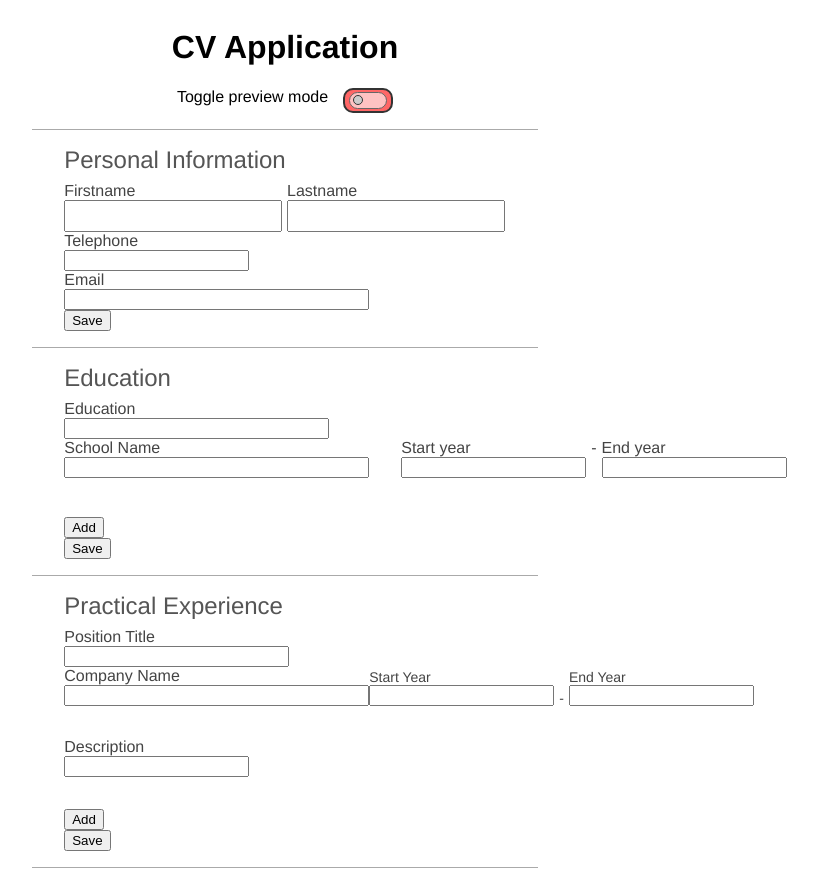
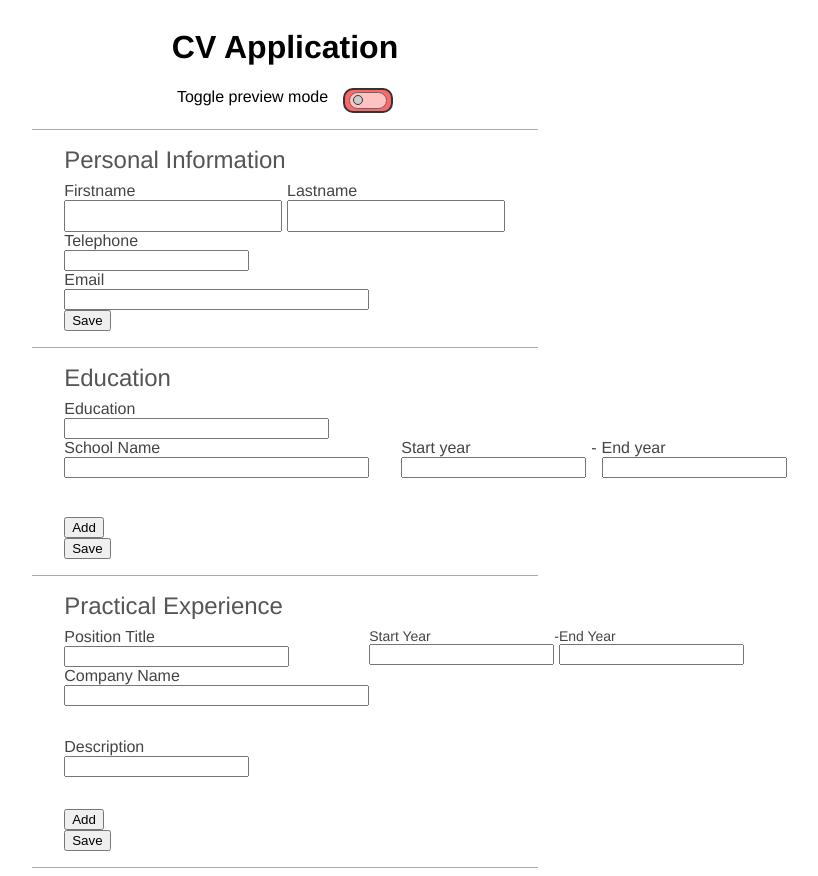
Before and after one commit to JSHC/odin-cvproject, a React (Create React App) app: page / in a window 1280 px wide. Shown: the whole page, without its empty margins (355-1173 px from the left). Built offline with nearby package versions, Linux system fonts and the light colour scheme.

Commit message:
Replace year fields with YearRangeComponent

```diff
--- a/src/components/PracticalExperienceComponent.js
+++ b/src/components/PracticalExperienceComponent.js
@@ -1,6 +1,7 @@
 import React from 'react';
 import Field from './Field';
 import '../styles/PracticalExperienceComponent.css';
+import YearRangeComponent from './YearRangeComponent';
 
 class PracticalExperienceComponent extends React.Component {
 
@@ -30,23 +31,9 @@ class PracticalExperienceComponent extends React.Component {
                     editEnabled={editEnabled}
                     className="description"
                 />
-                <div className="practical-experience-dates-container">
-                    <Field
-                        label="Start Year"
-                        type="number"
-                        size={5}
-                        editEnabled={editEnabled}
-                        className="start-year"
-                    />
-                    <span>-</span>
-                    <Field
-                        label="End Year"
-                        type="number"
-                        size={5}
-                        editEnabled={editEnabled}
-                        className="end-year"
-                    />
-                </div>
+                <YearRangeComponent
+                    editEnabled={editEnabled}
+                />
                 {this.props.canRemove &&
                     <button onClick={(e) => this.props.onRemoveButtonClicked(e, this.props.id)}>Remove</button>
                 }
```
